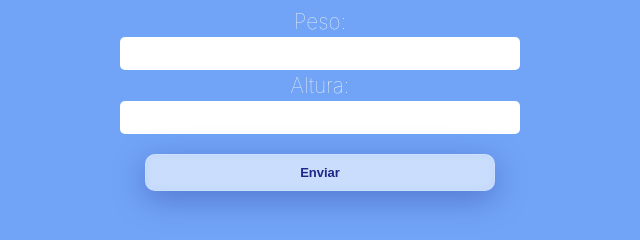
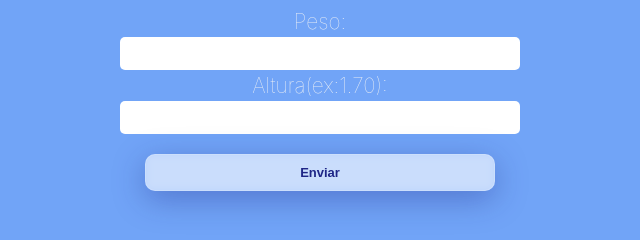
Before and after one commit to pedrovs3/calculadora-JS, a plain HTML site: page index.html in a window 1280 px wide. Shown: the part 317-557 px from the top of the page, 320-960 px from the left. Drawn offline with Linux system fonts and the light colour scheme.

Commit message:
Update index.html

```diff
--- a/index.html
+++ b/index.html
@@ -4,7 +4,7 @@
     <meta charset="UTF-8">
     <meta http-equiv="X-UA-Compatible" content="IE=edge">
     <meta name="viewport" content="width=device-width, initial-scale=1.0">
-    <title>Modelo</title>
+    <title>Calculadora de IMC</title>
 
     <link rel="stylesheet" href="./assets/css/styles.css">
 </head>
@@ -16,7 +16,7 @@
             <label for="peso">Peso:</label>
             <input type="text" id="peso">
 
-            <label for="altura">Altura:</label>
+            <label for="altura">Altura(ex:1.70):</label>
             <input type="text" id="altura">
 
             <button>Enviar</button>
```
